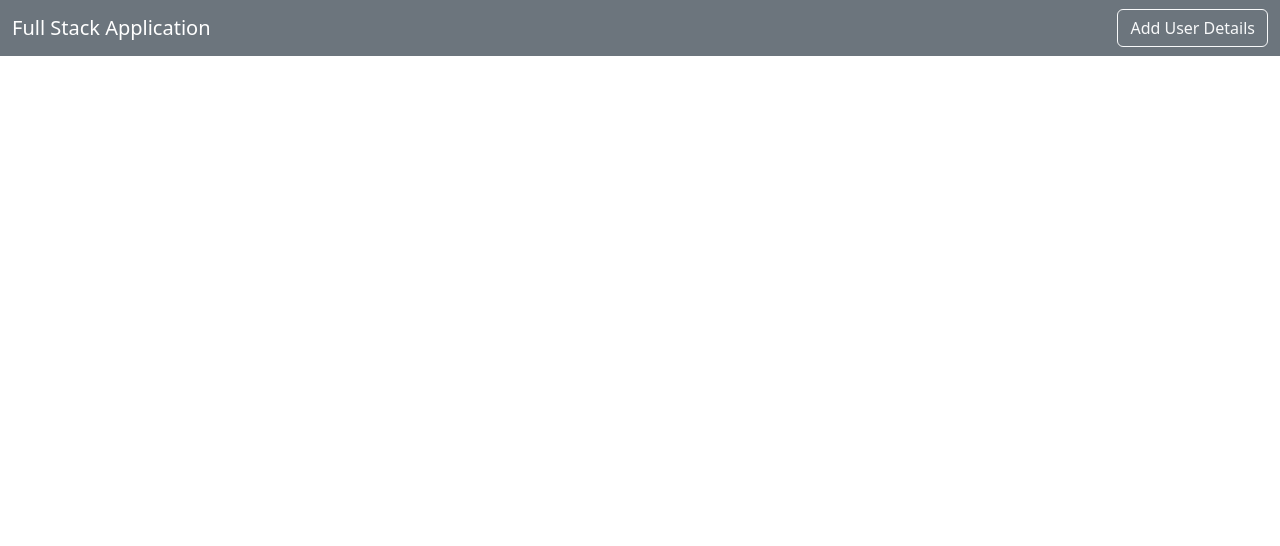
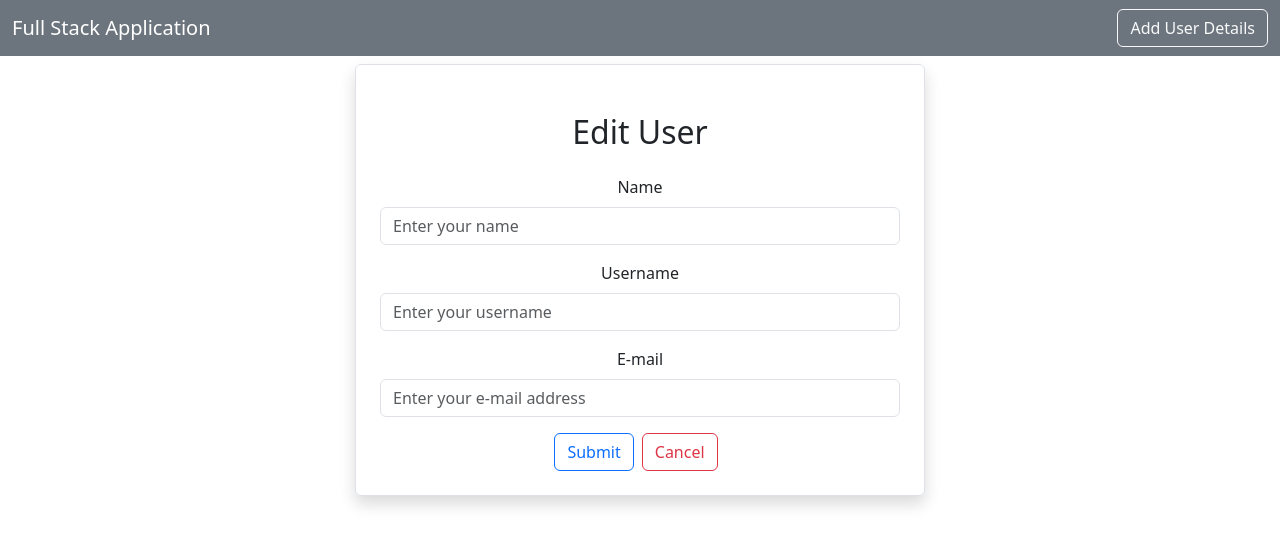
Before and after one commit to SriLakshmiPolavarapu/Full-Stack-Web-App, a React (Create React App) app in the folder frontend/: page /edituser/1 in a window 1280 px wide. Shown: the top 546 px of the page. Built offline with nearby package versions, Linux system fonts and the light colour scheme; no server answers.

Commit message:
added the code for edit record

```diff
--- a/frontend/src/App.js
+++ b/frontend/src/App.js
@@ -4,6 +4,8 @@
 import Home from './pages/Home';
 import { BrowserRouter as Router, Routes, Route} from "react-router-dom";
 import AddUser from './users/AddUser';
+import EditUser from './users/EditUser';
+
 
 function App() {
   return (
@@ -14,6 +16,7 @@
      <Routes>
       <Route exact path="/" element={<Home />} />
       <Route exact path="/adduser" element={<AddUser />} />
+      <Route exact path="/edituser/:id" element={<EditUser />} />
 
      </Routes>
     </div>
--- a/frontend/src/pages/Home.js
+++ b/frontend/src/pages/Home.js
@@ -1,5 +1,6 @@
 import React, {useEffect, useState} from 'react'
 import axios from 'axios';
+import { Link } from 'react-router-dom';
 
 export default function Home() {
 
@@ -41,9 +42,9 @@
       <td>{user.username}</td>
       <td>{user.email}</td>
 
-      <td><button classname="btn btn-primary mx-2">View</button></td>
-        <td><button classname="btn btn-outline-primary mx-2">Edit</button></td>
-        <td><button classname="btn btn-danger-primary mx-2">Delete</button></td>
+      <td><Link classname="btn btn-primary mx-2">View</Link></td>
+        <td><Link classname="btn btn-outline-primary mx-2" to={`/edituser/${user.id}`}>Edit</Link></td>
+        <td><Link classname="btn btn-danger-primary mx-2">Delete</Link></td>
 
     </tr>
       ))
--- a/frontend/src/users/EditUser.js
+++ b/frontend/src/users/EditUser.js
@@ -0,0 +1,94 @@
+import axios from "axios";
+import React, { useEffect, useState } from "react";
+import { Link, useNavigate, useParams } from "react-router-dom";
+
+export default function EditUser() {
+  let navigate = useNavigate();
+
+  const { id } = useParams();
+
+  const [user, setUser] = useState({
+    name: "",
+    username: "",
+    email: "",
+  });
+
+  const { name, username, email } = user;
+
+  const onInputChange = (e) => {
+    setUser({ ...user, [e.target.name]: e.target.value });
+  };
+
+  useEffect(() => {
+    loadUser();
+  }, []);
+
+  const onSubmit = async (e) => {
+    e.preventDefault();
+    await axios.put(`http://localhost:8080/user/${id}`, user);
+    navigate("/");
+  };
+
+  const loadUser = async () => {
+    const result = await axios.get(`http://localhost:8080/user/${id}`);
+    setUser(result.data);
+  };
+
+  return (
+    <div className="container">
+      <div className="row">
+        <div className="col-md-6 offset-md-3 border rounded p-4 mt-2 shadow">
+          <h2 className="text-center m-4">Edit User</h2>
+
+          <form onSubmit={(e) => onSubmit(e)}>
+            <div className="mb-3">
+              <label htmlFor="Name" className="form-label">
+                Name
+              </label>
+              <input
+                type={"text"}
+                className="form-control"
+                placeholder="Enter your name"
+                name="name"
+                value={name}
+                onChange={(e) => onInputChange(e)}
+              />
+            </div>
+            <div className="mb-3">
+              <label htmlFor="Username" className="form-label">
+                Username
+              </label>
+              <input
+                type={"text"}
+                className="form-control"
+                placeholder="Enter your username"
+                name="username"
+                value={username}
+                onChange={(e) => onInputChange(e)}
+              />
+            </div>
+            <div className="mb-3">
+              <label htmlFor="Email" className="form-label">
+                E-mail
+              </label>
+              <input
+                type={"text"}
+                className="form-control"
+                placeholder="Enter your e-mail address"
+                name="email"
+                value={email}
+                onChange={(e) => onInputChange(e)}
+              />
+            </div>
+            <button type="submit" className="btn btn-outline-primary">
+              Submit
+            </button>
+            <Link className="btn btn-outline-danger mx-2" to="/">
+              Cancel
+            </Link>
+          </form>
+        </div>
+      </div>
+    </div>
+  );
+}
```
